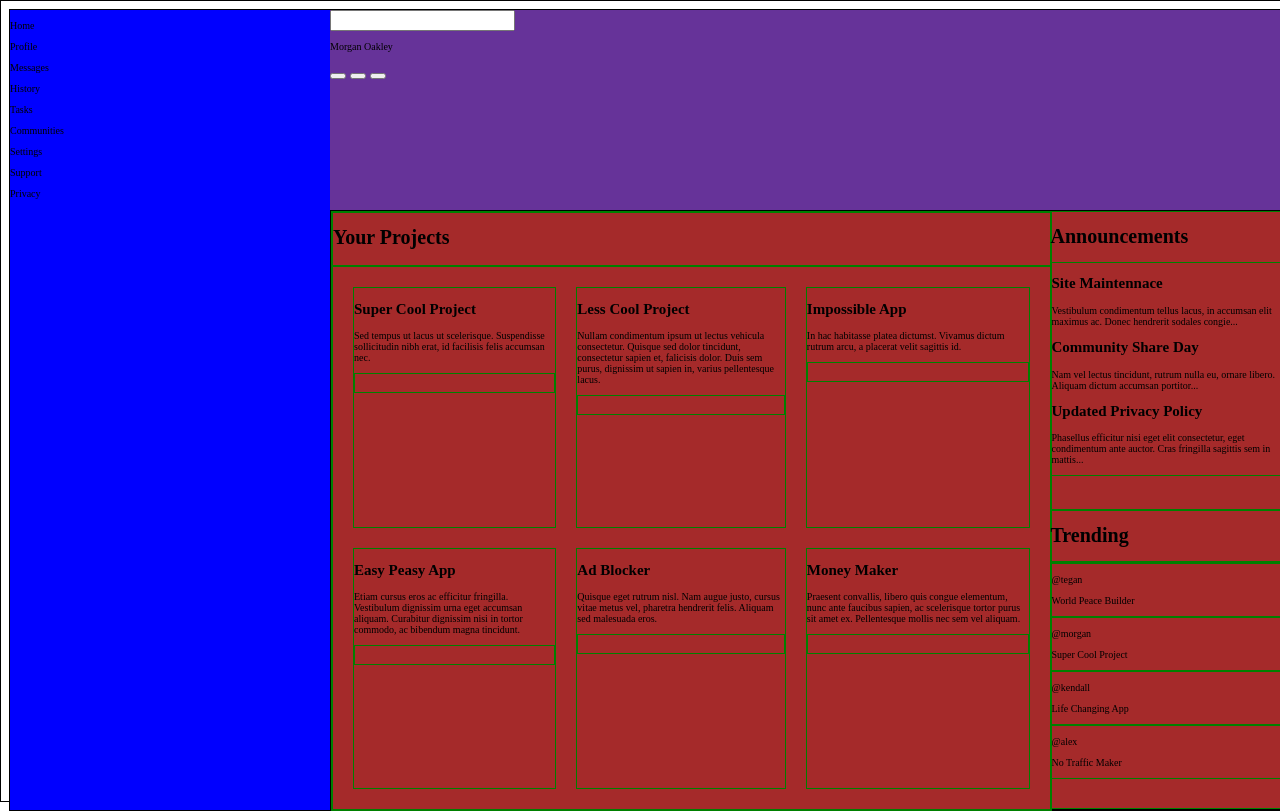
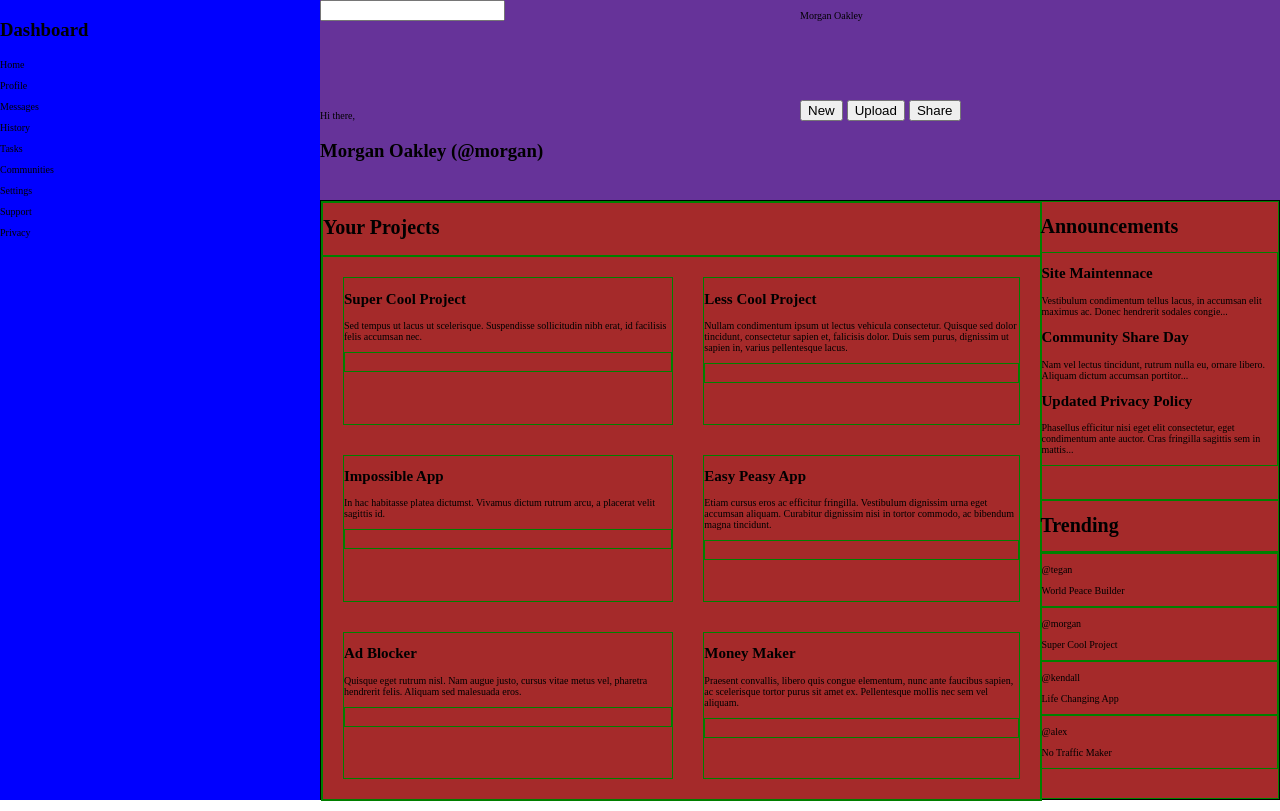
Before and after one commit to asnhck12/dashboard, a plain HTML site: page index.html in a window 1280 px wide. Drawn offline with Linux system fonts and the light colour scheme.

Commit message:
Updated basic structure

```diff
--- a/index.html
+++ b/index.html
@@ -22,24 +22,25 @@
             </div>
             <div class="lowerHeader">
                 <div class="welcomeCard">
-
+                    <p>Hi there,</p>
+                    <h3>Morgan Oakley (@morgan)</h3>
                 </div>
                 <div class="buttons">
                     <button class="newButton">
-
+                        New
                     </button>
                     <button class="uploadButton">
-
+                        Upload
                     </button>
                     <button class="shareButton">
-
+                        Share
                     </button>
                 </div>
             </div>
         </div>
         <div class="sidebar">
-            <div class="logo">
-
+            <div class="sidebarHeading">
+                <h3>Dashboard</h3>
             </div>
             <div class="pagesLink">
                 <div><p>Home</p></div>
--- a/styles.css
+++ b/styles.css
@@ -1,9 +1,8 @@
 html, body {
     height: 100%;
     width: 100%;
-    border: 1px;
-    border-style: double;
-    border-color: black;
+    margin: 0;
+
 }
 
 .container {
@@ -15,7 +14,29 @@ html, body {
 .header {
     background-color: rebeccapurple;
     grid-area:1/2/2/5;
+    display: grid;
+    grid-template: 1fr 1fr/ auto auto;
 }
+
+.upperHeader {
+    grid-area: 1/1/2/3;
+    display: grid;
+    grid-template-columns: 1fr 1fr;
+
+}
+
+.lowerHeader {
+    grid-area: 2/1/3/3;
+    display: grid;
+    grid-template-columns: 1fr 1fr;
+
+}
+
+/* .header div {
+    border: 1px;
+    border-style: double;
+    border-color: black;
+} */
 
 .sidebar {
     grid-area: 1/1/5/2;
@@ -44,17 +65,15 @@ html, body {
     height: 100%;
     display: grid;
     grid-template: 1fr 10fr/ auto;
-
 }
 
 .projectCards {
     display:grid;
-    grid-template: 1fr 1fr/ auto auto auto;
+    grid-template: 1fr 1fr 1fr/ auto auto;
     padding: 20px;
-    gap: 20px;
+    gap: 30px;
 
 }
-
 
 .announcements {
     grid-area: 1/4/3/5;
```
